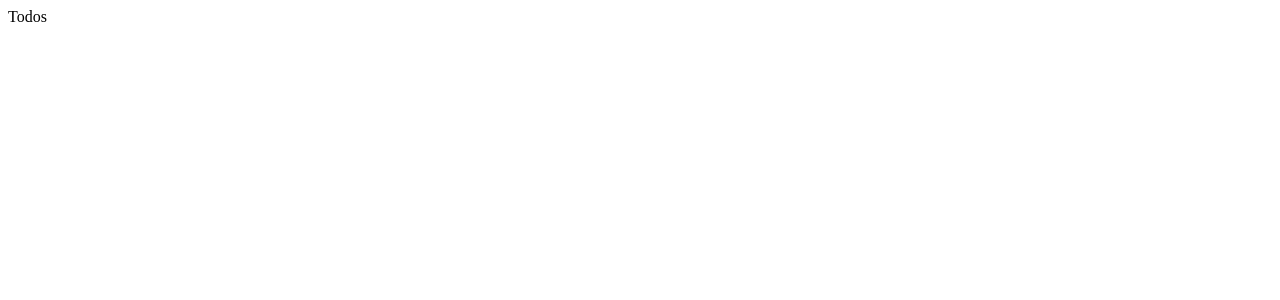
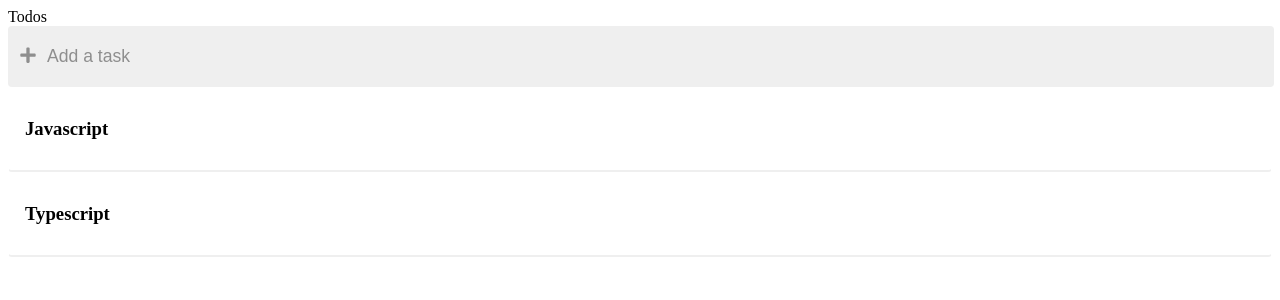
Before and after one commit to disalad/todo-app, a Next.js app: page / in a window 1280 px wide. Shown: the top 300 px of the page. Built offline with nearby package versions, Linux system fonts and the light colour scheme.

Commit message:
add newtodo input

```diff
--- a/components/layout/Layout.js
+++ b/components/layout/Layout.js
@@ -6,9 +6,9 @@ function Layout({ children }) {
     const [sideBarHidden, setSideBarHidden] = useState(false);
 
     return (
-        <main className={classes.main}>
+        <main className={`${classes.main} ${sideBarHidden ? classes.oneItem : null}`}>
             {!sideBarHidden && <SideBar onClickHandler={ev => setSideBarHidden(true)} />}
-            {children}
+            <div className={classes.childrenParent}>{children}</div>
         </main>
     );
 }
--- a/components/layout/SideBar.module.css
+++ b/components/layout/SideBar.module.css
@@ -1,5 +1,4 @@
 .sidebar {
-    background-color: aqua;
     min-width: 42.5%;
     max-width: 17.5em;
     display: flex;
@@ -11,6 +10,7 @@
     top: 0;
     background-color: #efefef;
     min-height: 100vh;
+    z-index: 999;
 }
 
 .toggleSideBarSect {
--- /dev/null
+++ b/components/todo/NewTodo.js
@@ -0,0 +1,45 @@
+import { useState } from 'react';
+import { FontAwesomeIcon } from '@fortawesome/react-fontawesome';
+import { faPlus } from '@fortawesome/free-solid-svg-icons';
+import { faCircle } from '@fortawesome/free-regular-svg-icons';
+import classes from './NewTodo.module.css';
+
+function NewTodo() {
+    const [todo, setTodo] = useState('');
+    const [inputOnFocus, setInputOnFocus] = useState(false);
+
+    const inputChangeHandler = ev => {
+        console.log(ev.target.value);
+        setTodo(ev.target.value);
+    };
+
+    return (
+        <div className={classes.wrapper}>
+            <div className={classes.inputWrapper}>
+                {!inputOnFocus ? (
+                    <FontAwesomeIcon icon={faPlus} className={classes.icon} />
+                ) : (
+                    <FontAwesomeIcon icon={faCircle} className={classes.icon} />
+                )}
+                <input
+                    type='text'
+                    name='todo'
+                    className={`${classes.input} ${inputOnFocus ? classes.focused : null}`}
+                    placeholder='Add a task'
+                    onChange={inputChangeHandler}
+                    onFocus={ev => setInputOnFocus(true)}
+                />
+            </div>
+            {inputOnFocus && (
+                <button
+                    disabled={!todo.trim()}
+                    className={classes.addBtn}
+                    onClick={ev => alert('Clicked')}>
+                    Add
+                </button>
+            )}
+        </div>
+    );
+}
+
+export default NewTodo;
--- /dev/null
+++ b/components/todo/NewTodo.module.css
@@ -0,0 +1,80 @@
+.wrapper {
+    position: relative;
+    display: flex;
+    flex-direction: column;
+    border: 1px solid transparent;
+    border-bottom: 2px solid #efefef;
+    border-radius: 0.25em;
+    overflow: hidden;
+    width: 100%;
+    padding: 0.5em 0em;
+    background-color: #efefef;
+}
+
+.inputWrapper {
+    position: relative;
+    padding: 0 0 0 2.25em;
+}
+
+.input {
+    width: 100%;
+    font-size: 1.1rem;
+    background-color: transparent;
+    border: none;
+    line-height: 2.5rem;
+    flex: 1;
+}
+
+.input::-moz-placeholder {
+    color: #8e8e8e;
+    opacity: 1;
+}
+
+.input:-ms-input-placeholder {
+    color: #8e8e8e;
+}
+
+.input::-webkit-input-placeholder {
+    color: #8e8e8e;
+}
+
+.input:focus {
+    outline: none;
+}
+
+.focused {
+    border-bottom: 2px solid #0000ff !important;
+}
+
+.icon {
+    position: absolute;
+    left: 0.75em;
+    transform: scale(1.1) translateY(-50%);
+    top: 50%;
+    color: #8e8e8e;
+    flex: 1;
+}
+
+.addBtn {
+    border: 1px solid transparent;
+    padding: 0.5em 0.75em;
+    border-radius: 0.35em;
+    align-self: flex-end;
+    margin-right: 2em;
+    margin-top: 1em;
+    background-color: #b4adad;
+    color: #000000;
+    cursor: pointer;
+}
+
+.addBtn:hover {
+    background-color: #fee715ff;
+}
+
+.addBtn:disabled,
+.addBtn[disabled] {
+    border: 1px solid #999999;
+    background-color: #cccccc;
+    color: #666666;
+    cursor: not-allowed;
+}
--- /dev/null
+++ b/components/todo/TodoItem.js
@@ -0,0 +1,12 @@
+import React from 'react';
+import classes from './TodoItem.module.css';
+
+function TodoItem({ content }) {
+    return (
+        <article className={classes.todoItem}>
+            <h1>{content}</h1>
+        </article>
+    );
+}
+
+export default TodoItem;
--- /dev/null
+++ b/components/todo/TodoItem.module.css
@@ -0,0 +1,11 @@
+.todoItem {
+    border: 1px solid transparent;
+    border-radius: 0.25em;
+    padding: 0.7em 1em;
+    border-bottom: 2px solid #efefef;
+    cursor: pointer;
+}
+
+.todoItem:hover {
+    background-color: #efefef;
+}
--- /dev/null
+++ b/components/todo/TodoList.js
@@ -0,0 +1,17 @@
+import React from 'react';
+import NewTodo from './NewTodo';
+import TodoItem from './TodoItem';
+
+function TodoList() {
+    const DUMMY_TODOS = [{ content: 'Javascript' }, { content: 'Typescript' }];
+    return (
+        <section>
+            <NewTodo />
+            {DUMMY_TODOS.map(({ content }, idx) => (
+                <TodoItem content={content} key={idx} />
+            ))}
+        </section>
+    );
+}
+
+export default TodoList;
--- a/pages/index.js
+++ b/pages/index.js
@@ -1,7 +1,13 @@
 import React from 'react';
+import TodoList from '../components/todo/TodoList';
 
 function Home() {
-    return <div>Todos</div>;
+    return (
+        <div>
+            Todos
+            <TodoList />
+        </div>
+    );
 }
 
 export default Home;
--- a/styles/globals.css
+++ b/styles/globals.css
@@ -4,7 +4,7 @@ body {
     margin: 0;
     font-family: -apple-system, BlinkMacSystemFont, Segoe UI, Roboto, Oxygen, Ubuntu, Cantarell,
         Fira Sans, Droid Sans, Helvetica Neue, sans-serif;
-    color: #34373d;
+    color: #101820ff;
 }
 
 a {
@@ -16,4 +16,5 @@ a {
     box-sizing: border-box;
     padding: 0;
     margin: 0;
+    user-select: none;
 }
```
Also changed, not shown: components/layout/Layout.module.css (+8 -1 lines), components/Todo.module.css (deleted), components/todo/TodoList.module.css (added).
